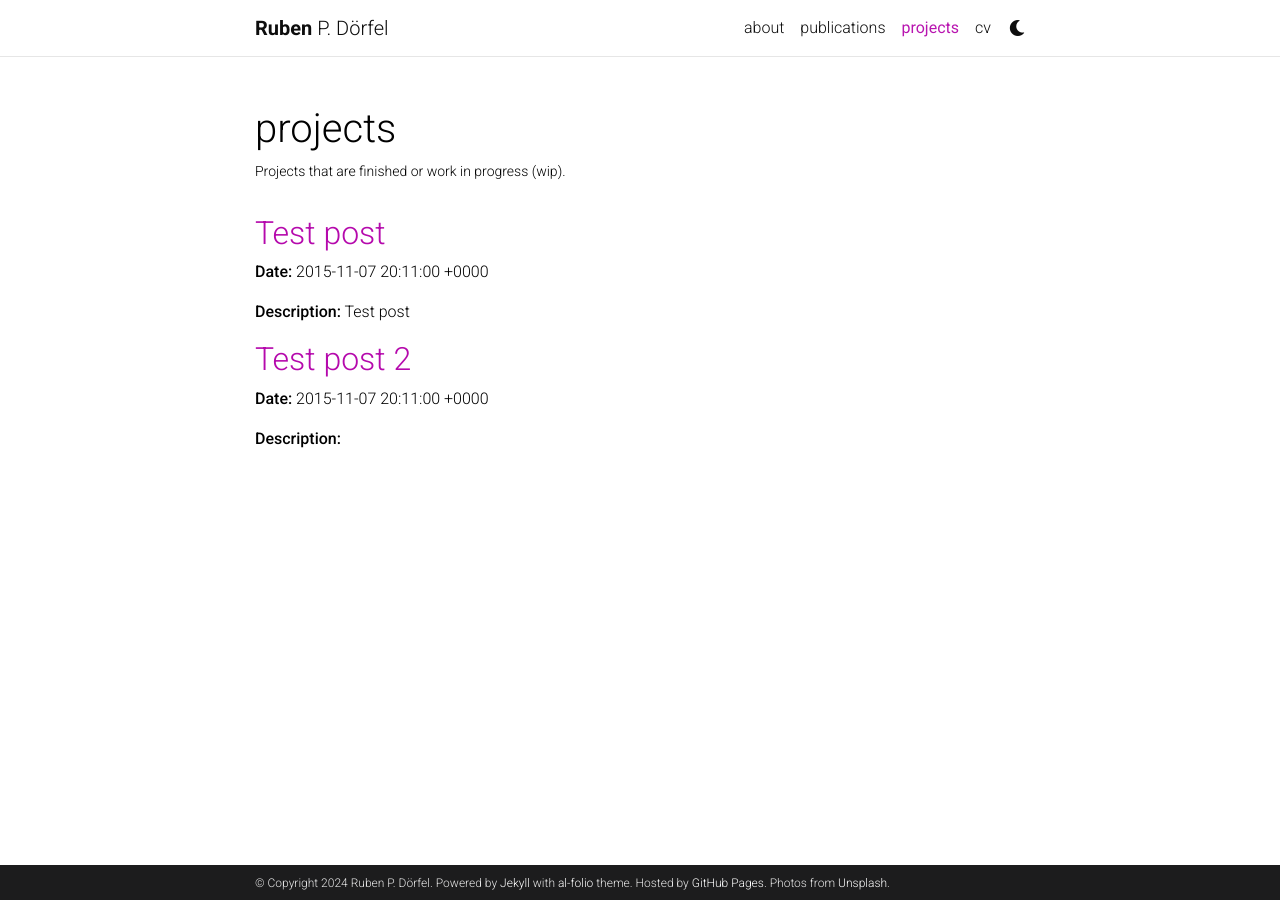
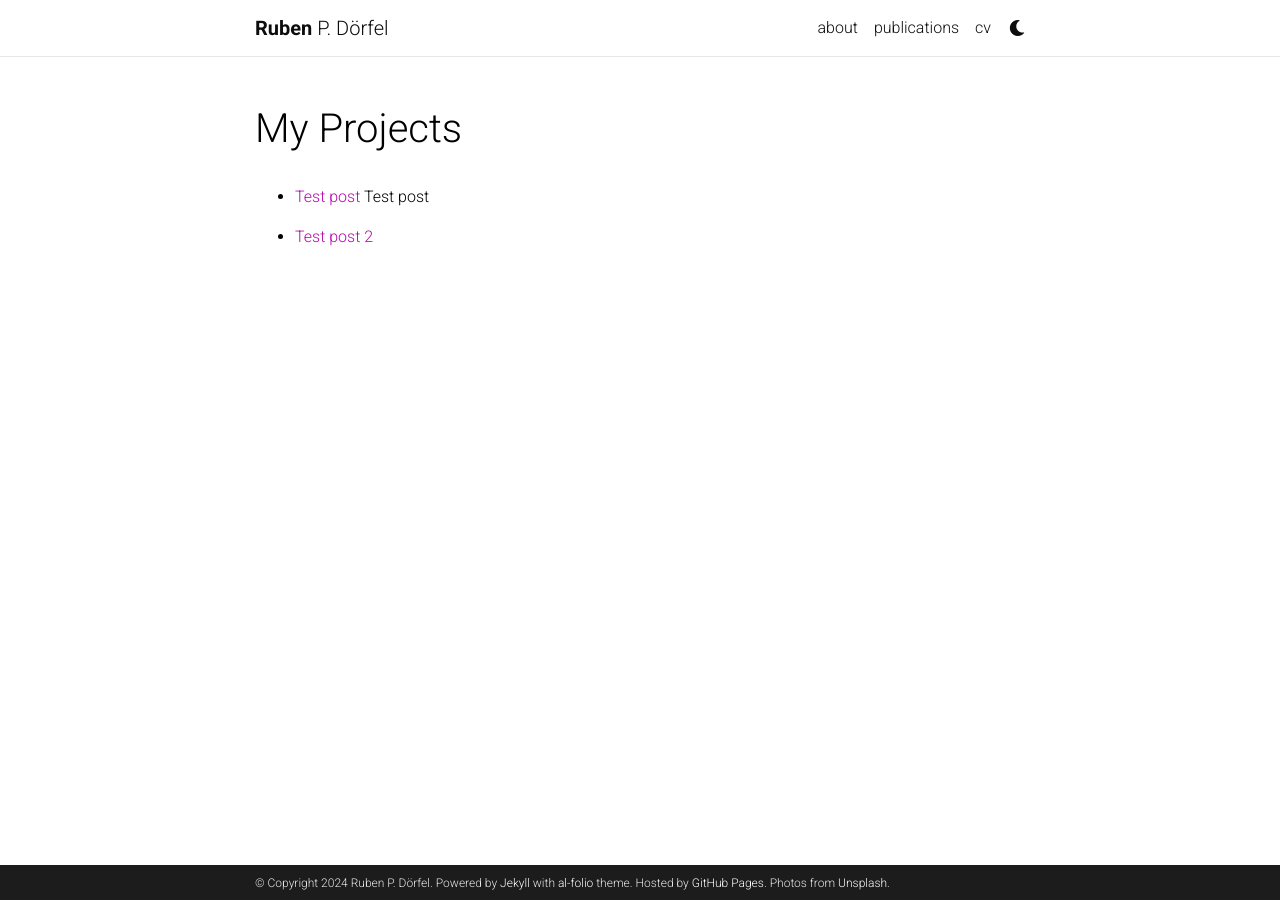
Before and after one commit to RDoerfel/rdoerfel.github.io, a Jekyll site: the page built from _pages/projects.md, in a window 1280 px wide. Built offline with Jekyll 4.4.1, drawn with Linux system fonts in a browser that asks for light colours; comment, search, counter and statistics services are not loaded; a style sheet for code colours, icons or effects is not loaded.

Commit message:
try a more lightweight version

```diff
--- a/_config.yml
+++ b/_config.yml
@@ -137,7 +137,7 @@ bing_site_verification:  # out your bing-site-verification ID (Bing Webmaster)
 collections:
   projects:
     output: true
-    permalink: /:collection/:title/
+    permalink: /projects/:name/
 
 # -----------------------------------------------------------------------------
 # Jekyll settings
--- a/_pages/projects.md
+++ b/_pages/projects.md
@@ -1,22 +1,10 @@
 ---
 layout: page
+title: My Projects
 permalink: /projects/
-title: projects
-description: "Projects that are finished or work in progress (wip)."
-nav: true
-nav_order: 3
-display_categories: [wip, finished]
-pagination:
-    enabled: true
-    collection: projects
-    permalink: /page/:num/
 ---
-<div class="post">
-    {% for project in site.projects %}
-        <div>
-            <h2><a href="{{ project.url | relative_url }}">{{ project.title }}</a></h2>
-            <p><strong>Date:</strong> {{ project.date }}</p>
-            <p><strong>Description:</strong> {{ project.description }}</p>
-        </div>
-    {% endfor %}
-</div>
+
+{% for project in site.projects %}
+- [{{ project.title }}]({{ project.url }})
+  {{ project.description }}
+{% endfor %}
```
